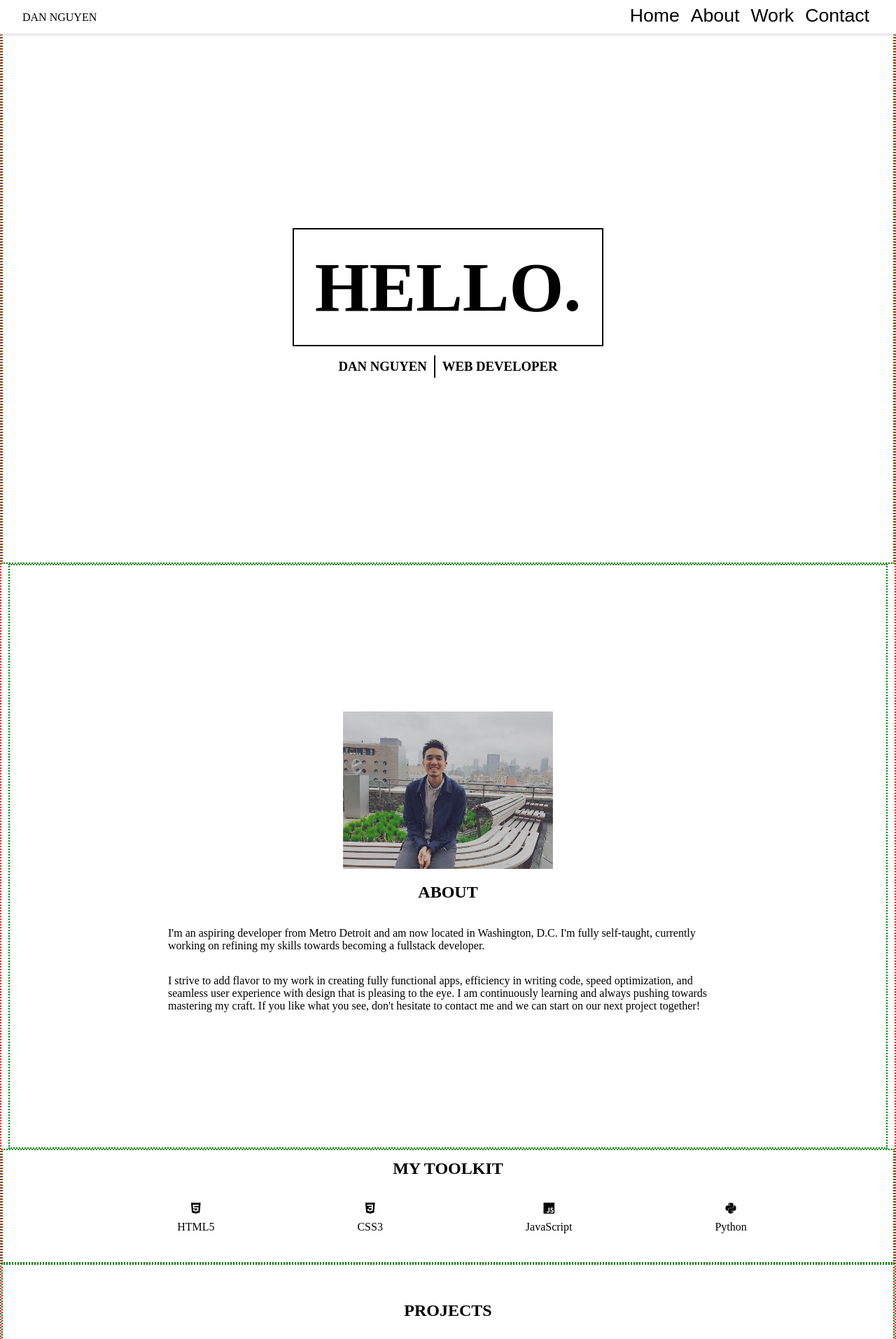
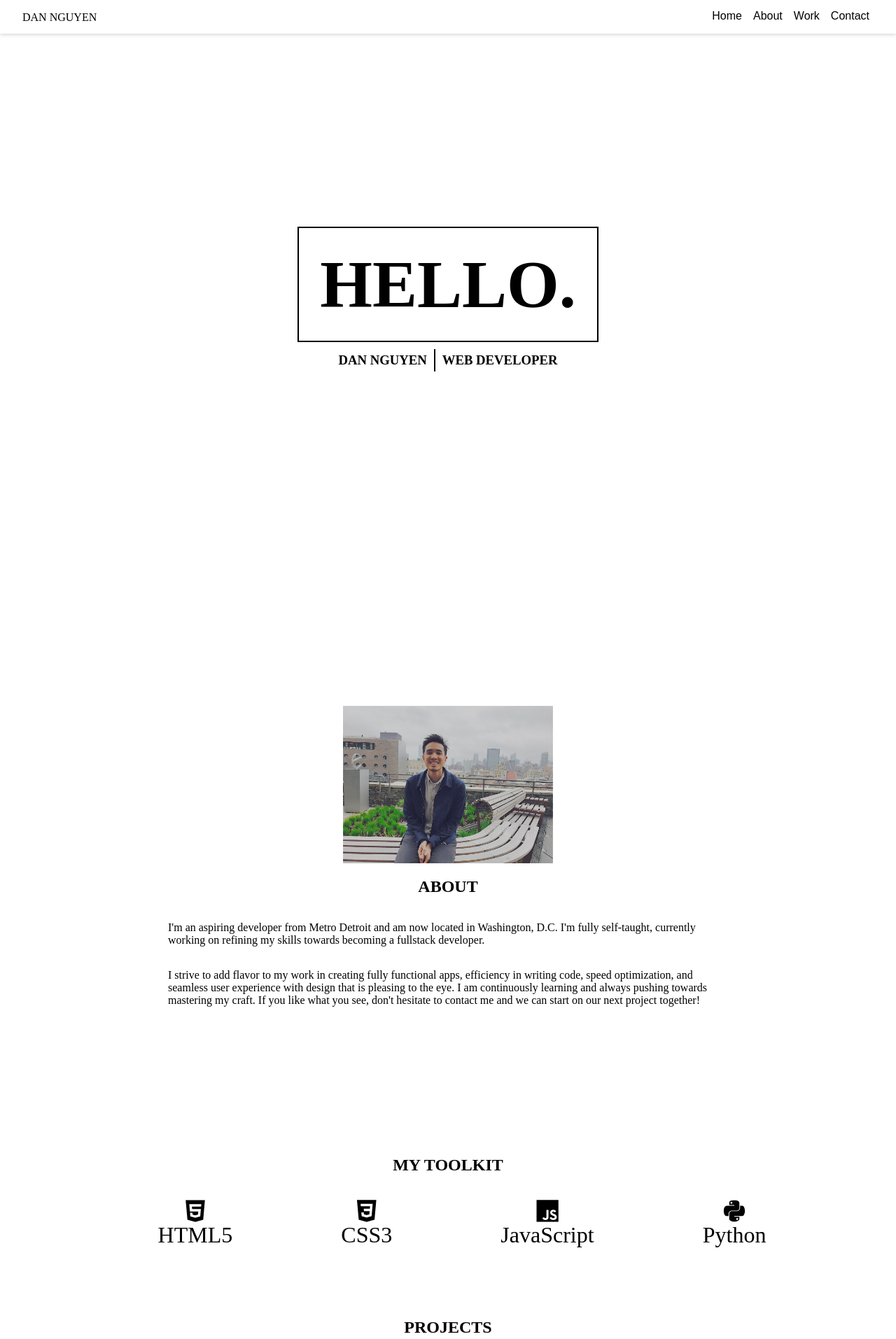
Before and after one commit to ziggysauce/WDE-capstone, a plain HTML site: page index.html in a window 1280 px wide. Shown: the top 1914 px of the page at 70% size. Drawn offline with nearby package versions, Linux system fonts and the light colour scheme.

Commit message:
update navbar, footer, remove borders

```diff
--- a/css/style.css
+++ b/css/style.css
@@ -12,7 +12,6 @@ body {
 }
 
 #container {
-  border: 2px dotted red;
   height: 100%;
 }
 
@@ -66,17 +65,17 @@ button:hover:after {
 
 button:hover {
   background-color: #DBDBDB;
+  cursor: pointer;
 }
 
-button a {
+a button {
   text-decoration: none;
-  font-size: 2em;
+  font-size: 1em;
   color: #000;
 }
 
 /*Home Tab*/
 #intro {
-  border: 2px dotted green;
   height: 100vh;
   display: flex;
   position: relative;
@@ -111,7 +110,7 @@ button a {
 
 #hello {
   padding: 25px 30px;
-  font-size: 100px;
+  font-size: 6em;
   border: 2px solid #000;
 }
 
@@ -122,7 +121,6 @@ button a {
 
 #aboutme {
   padding-top: 2em;
-  border: 2px dotted green;
   height: 100vh;
   display: flex;
   flex-direction: column;
@@ -138,9 +136,8 @@ button a {
 
 /*Toolkit*/
 #techskills {
-  border: 2px dotted green;
   padding-bottom: 2em;
-  height: 8em;
+  height: 100%;
   display: flex;
   flex-direction: column;
   justify-content: center;
@@ -159,16 +156,16 @@ button a {
   display: flex;
   flex-direction: column;
   align-items: center;
+  font-size: 2em;
 }
 
 #techskills span {
-  padding-top: 10px;
+  /*padding-top: 10px;*/
 }
 
 /*Project Portfolio*/
 #projectlist {
   padding-top: 2em;
-  border: 2px dotted green;
   position: relative;
   display: flex;
   flex-direction: column;
@@ -280,11 +277,11 @@ button a {
 
 /*Footer Section*/
 #socmedia {
-  border: 2px dotted green;
   height: 100%;
   display: flex;
   flex-direction: column;
   align-items: center;
+  justify-content: center;
 }
 
 .contactmedia {
@@ -301,9 +298,8 @@ footer {
 }
 
 footer i {
-  border: 2px red dotted;
-  width: 2em;
-  padding: 0px 20px;
+  width: 1em;
+  padding: 0px 10px;
   text-align: center;
   color: #555;
 }
--- a/index.html
+++ b/index.html
@@ -15,10 +15,10 @@
       <div class="navbar">
         <p>DAN NGUYEN</p>
         <div class="navbuttons">
-          <button type="button" name="home"><a href="#container">Home</a></button>
-          <button type="button" name="about"><a href="#aboutme">About</a></button>
-          <button type="button" name="projects"><a href="#projectlist">Work</a></button>
-          <button type="button" name="contact"><a href="#contactme">Contact</a></button>
+          <a href="#container"><button type="button" name="home">Home</button></a>
+          <a href="#aboutme"><button type="button" name="about">About</button></a>
+          <a href="#projectlist"><button type="button" name="projects">Work</button></a>
+          <a href="#contactme"><button type="button" name="contact">Contact</button></a>
         </div>
       </div>
       <!-- Introduction -->
@@ -110,7 +110,7 @@
           <a href="https://github.com/ziggysauce" target="_blank"><i class="fa fa-github" style="font-size: 1.5em;"></i></a>
           <a href="https://codepen.io/ziggysauce/" target="_blank"><i class="fa fa-codepen" style="font-size: 1.5em;"></i></a>
         </div>
-        <p id="footbottom">Created by Daniel Nguyen.</p>
+        <p id="footbottom">Created by Dan Nguyen</p>
       </div>
     </footer>
     <script src="https://use.fontawesome.com/fd9b76c288.js"></script>
```
Also changed, not shown: 1 other file.
